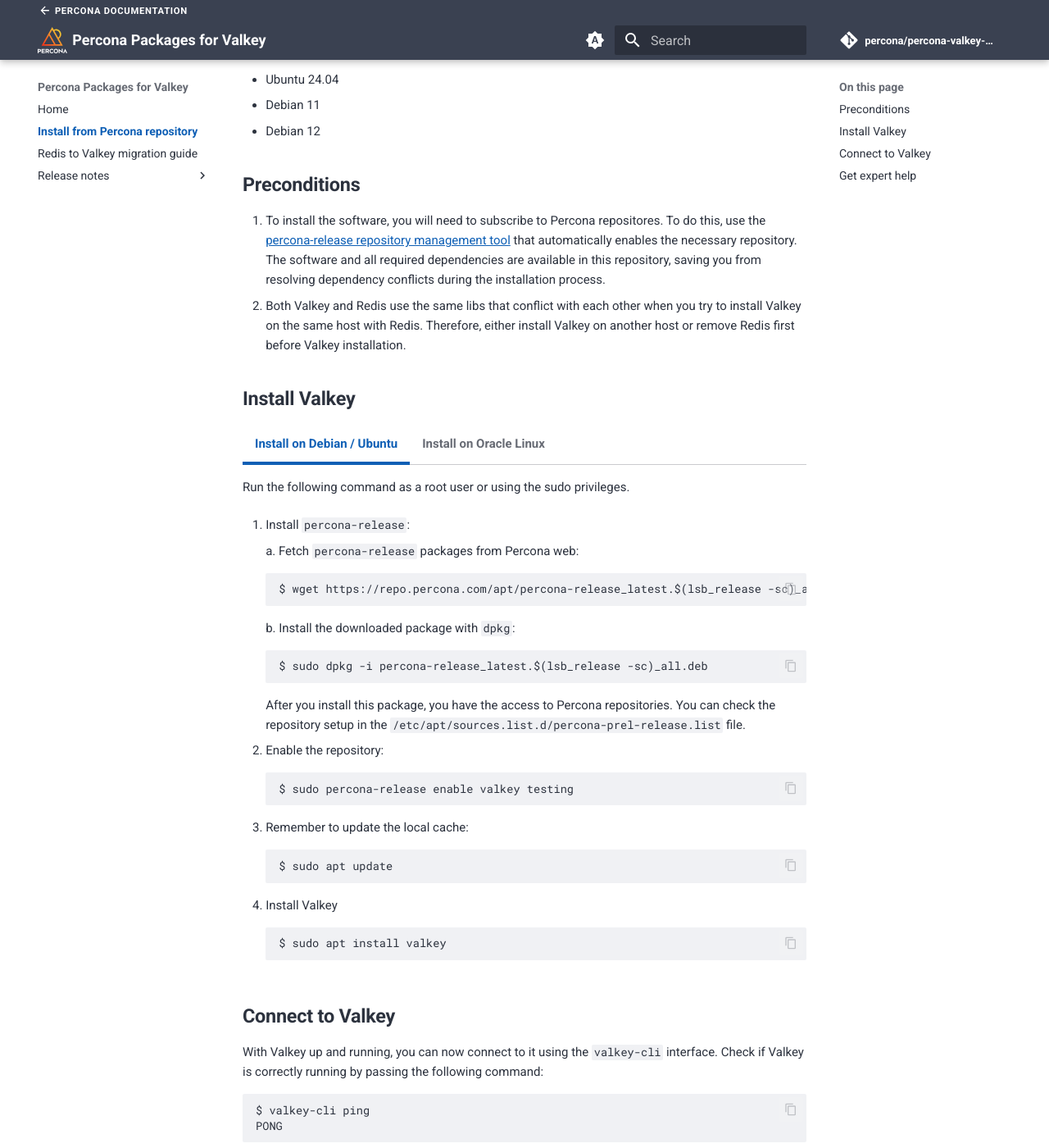
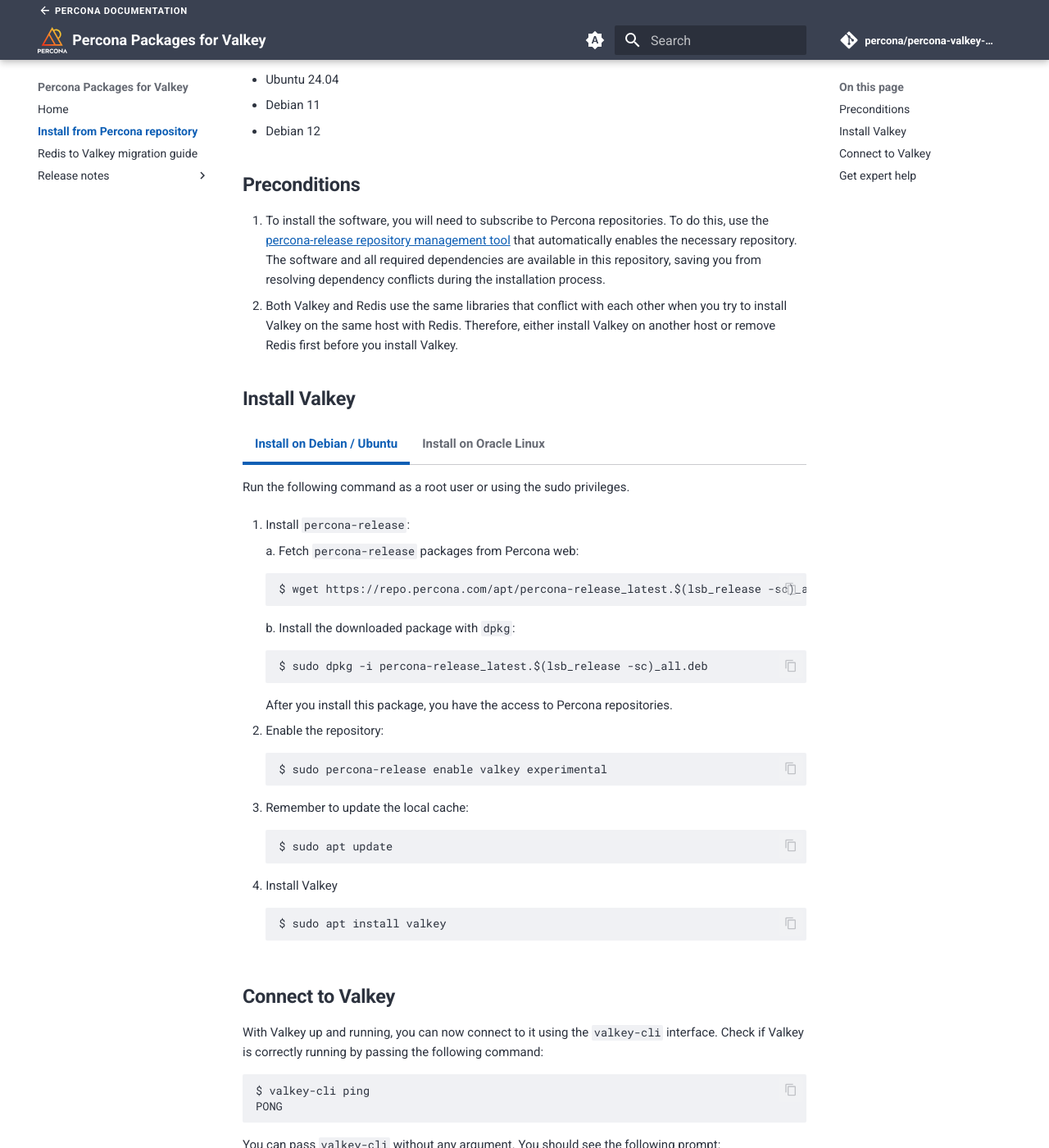
Before and after one commit to percona/percona-valkey-doc, an MkDocs documentation site: the page built from docs/installation.md, in a window 1280 px wide and 1400 px high, scrolled down 424 px. Shown: the whole window at 82% size. Built offline with MkDocs 1.6.1 and Material for MkDocs 9.7.7, drawn with Linux system fonts in a browser that asks for light colours; nearby versions of some CDN libraries; some web fonts are replaced; comment, search, counter and statistics services are not loaded.

Commit message:
Updated repos to be experimental

````diff
--- a/docs/installation.md
+++ b/docs/installation.md
@@ -16,8 +16,8 @@ The packages are available for both x86_64 and ARM64 architectures for the follo
 
 ## Preconditions
 
-1. To install the software, you will need to subscribe to Percona repositores. To do this, use the [percona-release repository management tool](https://docs.percona.com/percona-software-repositories/index.html) that automatically enables the necessary repository. The software and all required dependencies are available in this repository, saving you from resolving dependency conflicts during the installation process.
-2. Both Valkey and Redis use the same libs that conflict with each other when you try to install Valkey on the same host with Redis. Therefore, either install Valkey on another host or remove Redis first before Valkey installation.
+1. To install the software, you will need to subscribe to Percona repositories. To do this, use the [percona-release repository management tool](https://docs.percona.com/percona-software-repositories/index.html) that automatically enables the necessary repository. The software and all required dependencies are available in this repository, saving you from resolving dependency conflicts during the installation process.
+2. Both Valkey and Redis use the same libraries that conflict with each other when you try to install Valkey on the same host with Redis. Therefore, either install Valkey on another host or remove Redis first before you install Valkey.
 
 ## Install Valkey
 
@@ -39,12 +39,12 @@ The packages are available for both x86_64 and ARM64 architectures for the follo
            $ sudo dpkg -i percona-release_latest.$(lsb_release -sc)_all.deb
            ```
 
-           After you install this package, you have the access to Percona repositories. You can check the repository setup in the `/etc/apt/sources.list.d/percona-prel-release.list` file.
+           After you install this package, you have the access to Percona repositories.
 
     2.  Enable the repository:
 
          ```{.bash data-prompt="$"}
-         $ sudo percona-release enable valkey testing
+         $ sudo percona-release enable valkey experimental
          ```
 
     3. Remember to update the local cache:
@@ -70,7 +70,7 @@ The packages are available for both x86_64 and ARM64 architectures for the follo
     2. Enable the repository
 
         ```{.bash data-prompt="$"}
-        $ sudo percona-release enable valkey testing
+        $ sudo percona-release enable valkey experimental
         ```
 
     3. Install Valkey
````
